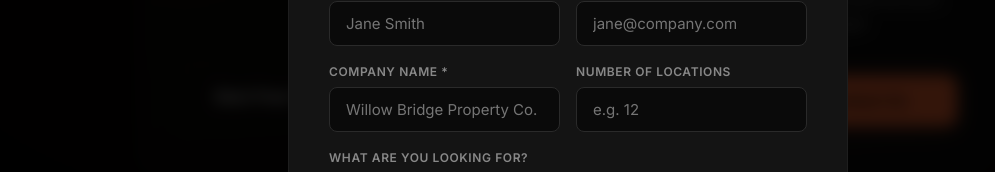
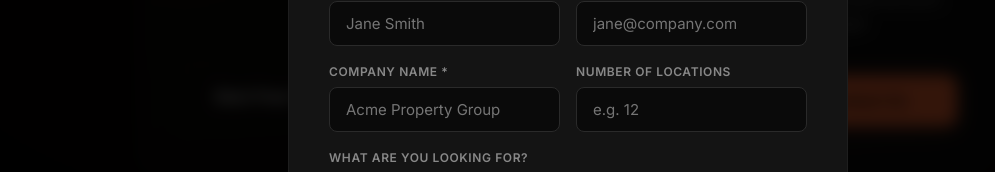
Before and after one commit to Asherton1/leadcatch-app, a Next.js app: page / in a window 1280 px wide. Both pictures are taken after a click on the button "Contact Us". Shown: the part 6233-6405 px from the top of the page, without its empty margins (72-1067 px from the left). Built offline with nearby package versions, Linux system fonts and the light colour scheme.

Commit message:
Fix enterprise form placeholder

```diff
--- a/app/components/PricingSection.tsx
+++ b/app/components/PricingSection.tsx
@@ -124,7 +124,7 @@ export default function PricingSection() {
                   <div className="enterprise-row">
                     <div className="enterprise-field">
                       <label>Company Name *</label>
-                      <input type="text" placeholder="Willow Bridge Property Co." value={formData.company} onChange={e => setFormData({...formData, company: e.target.value})} required />
+                      <input type="text" placeholder="Acme Property Group" value={formData.company} onChange={e => setFormData({...formData, company: e.target.value})} required />
                     </div>
                     <div className="enterprise-field">
                       <label>Number of Locations</label>
```
